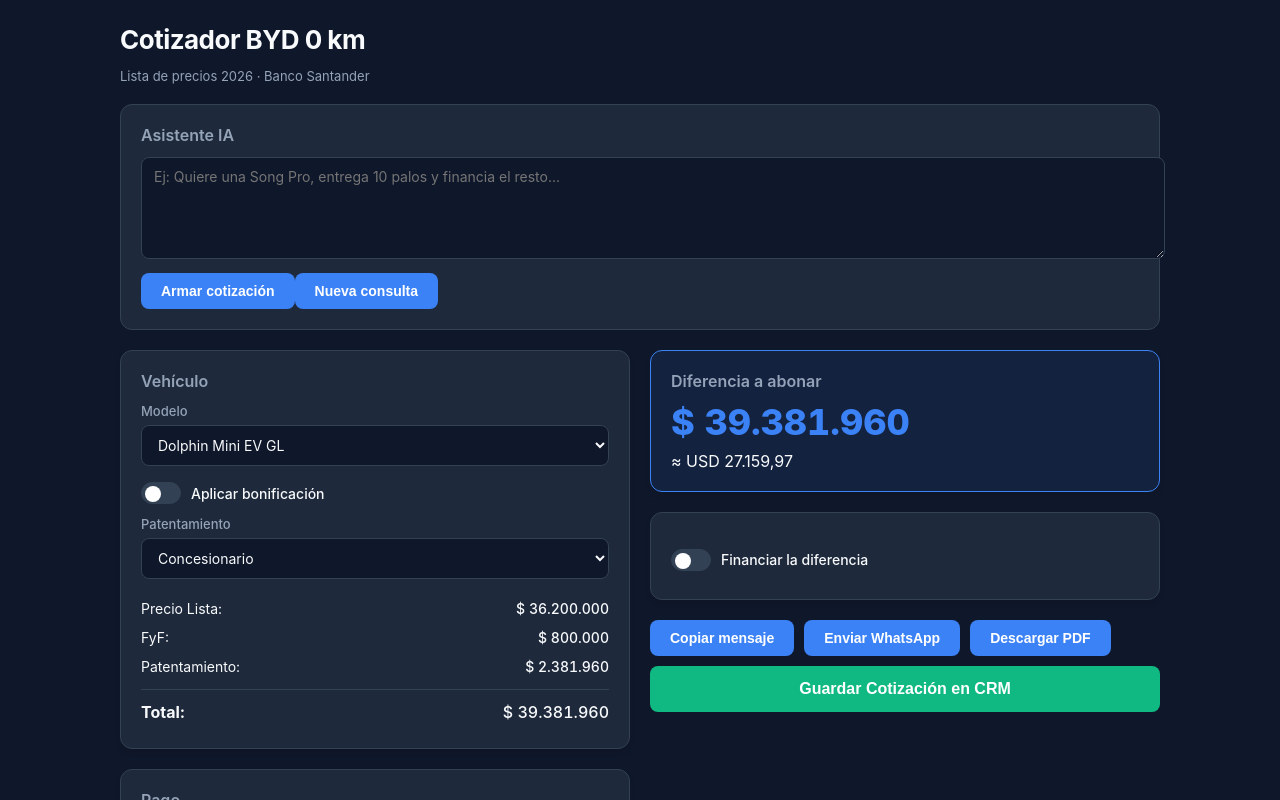
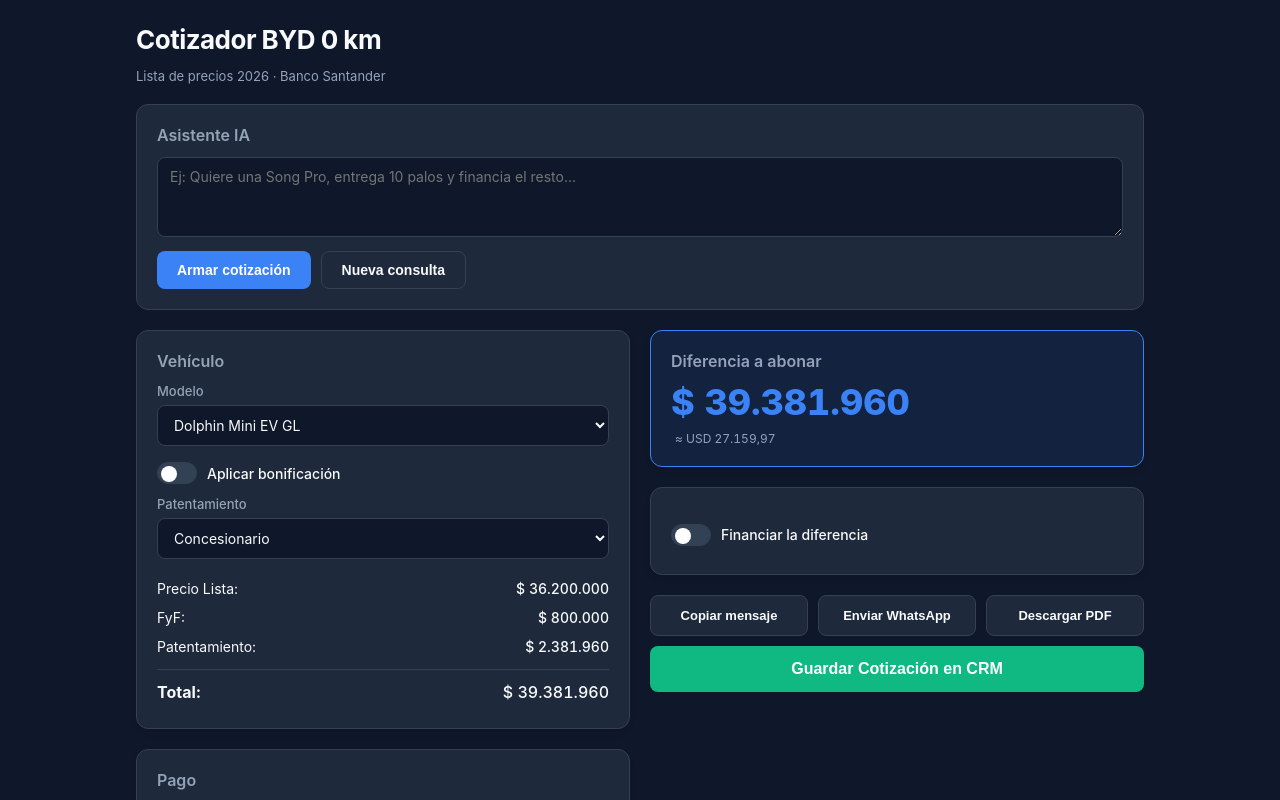
Before and after one commit to hrcarreno/cotizador-frontend, a React (Vite) app: page / in a window 1280 px wide. Shown: the top 800 px of the page. Built offline with nearby package versions, Linux system fonts and the light colour scheme.

Commit message:
Refactor CSS styles for chat and buttons

```diff
--- a/src/App.css
+++ b/src/App.css
@@ -8,6 +8,8 @@
   --acc: #3B82F6;
   --accbg: rgba(59, 130, 246, 0.1);
 }
+
+* { box-sizing: border-box; }
 
 body {
   margin: 0;
@@ -33,36 +35,6 @@ h2 { font-size: 16px; margin: 0 0 12px; color: var(--mut); font-weight: 600; }
   border-radius: 12px;
   margin-bottom: 20px;
   border: 1px solid var(--line);
-}
-
-.historial-chat {
-  display: flex;
-  flex-direction: column;
-  gap: 8px;
-  margin-bottom: 15px;
-  max-height: 200px;
-  overflow-y: auto;
-}
-
-.chat-msg {
-  padding: 8px 12px;
-  border-radius: 8px;
-  font-size: 14px;
-  max-width: 90%;
-  line-height: 1.4;
-}
-
-.chat-msg.user {
-  background: var(--bg);
-  color: var(--ink);
-  align-self: flex-end;
-  border: 1px solid var(--line);
-}
-
-.chat-msg.assistant {
-  background: var(--accbg);
-  color: var(--acc);
-  align-self: flex-start;
 }
 
 textarea {
@@ -96,10 +68,54 @@ button {
 
 button:hover { opacity: 0.9; }
 
+.ia-botones {
+  display: flex;
+  gap: 10px;
+  flex-wrap: wrap;
+}
+
+.btn-secundario {
+  background: transparent !important;
+  border: 1px solid var(--line) !important;
+  color: var(--ink) !important;
+}
+
 .ia-output {
   margin-top: 10px;
   font-size: 14px;
+  color: var(--acc);
 }
+
+.chat-historial {
+  margin-top: 14px;
+  display: flex;
+  flex-direction: column;
+  gap: 8px;
+  max-height: 260px;
+  overflow-y: auto;
+  padding-right: 6px;
+}
+
+.chat-msg {
+  padding: 8px 12px;
+  border-radius: 8px;
+  font-size: 13px;
+  line-height: 1.4;
+}
+
+.chat-msg.user {
+  background: rgba(59, 130, 246, 0.12);
+  border: 1px solid rgba(59, 130, 246, 0.35);
+  align-self: flex-end;
+}
+
+.chat-msg.assistant {
+  background: rgba(148, 163, 184, 0.08);
+  border: 1px solid var(--line);
+  align-self: flex-start;
+}
+
+.chat-msg b { color: var(--acc); margin-right: 4px; }
 
 /* --- LAYOUT Y TARJETAS --- */
 .layout-grid {
@@ -152,17 +168,18 @@ input, select {
 
 input:focus, select:focus { border-color: var(--acc); }
 
-.conv {
-  font-size: 12px;
-  color: var(--mut);
-  margin-top: 4px;
-  margin-bottom: 8px;
-}
-
 .two {
   display: grid;
   grid-template-columns: 1fr 1fr;
   gap: 12px;
+}
+
+.conv-hint {
+  font-size: 12px;
+  color: var(--mut);
+  margin-top: 4px;
+  padding-left: 4px;
+  font-variant-numeric: tabular-nums;
 }
 
 /* --- RESUMEN --- */
@@ -354,23 +371,28 @@ input:focus, select:focus { border-color: var(--acc); }
   font-size: 16px;
 }
 
-/* --- BOTONES DE ACCIÓN --- */
+/* --- ACCIONES Y BOTÓN GUARDAR --- */
 .acciones {
-  display: flex;
+  display: grid;
+  grid-template-columns: 1fr 1fr 1fr;
   gap: 10px;
   margin-top: 10px;
 }
 
-.btn-sec {
-  background: transparent;
-  border: 1px solid var(--line);
-  color: var(--ink);
-  flex: 1;
+@media (max-width: 480px) {
+  .acciones { grid-template-columns: 1fr; }
 }
 
-.btn-sec:hover { background: var(--accbg); border-color: var(--acc); }
+.btn-accion {
+  background: var(--card) !important;
+  border: 1px solid var(--line) !important;
+  color: var(--ink) !important;
+  padding: 12px !important;
+  font-size: 13px !important;
+}
 
-/* --- BOTÓN GUARDAR --- */
+.btn-accion:hover { border-color: var(--acc) !important; }
+
 .btn-guardar {
   width: 100%;
   background: #10B981;
@@ -385,3 +407,10 @@ input:focus, select:focus { border-color: var(--acc); }
 }
 
 .btn-guardar:hover { background: #059669; }
+
+/* --- IMPRESIÓN (PDF) --- */
+@media print {
+  body { background: white; color: black; }
+  .asistente-card, .acciones, .btn-guardar { display: none; }
+  .card { border-color: #ccc; box-shadow: none; }
+}
```
